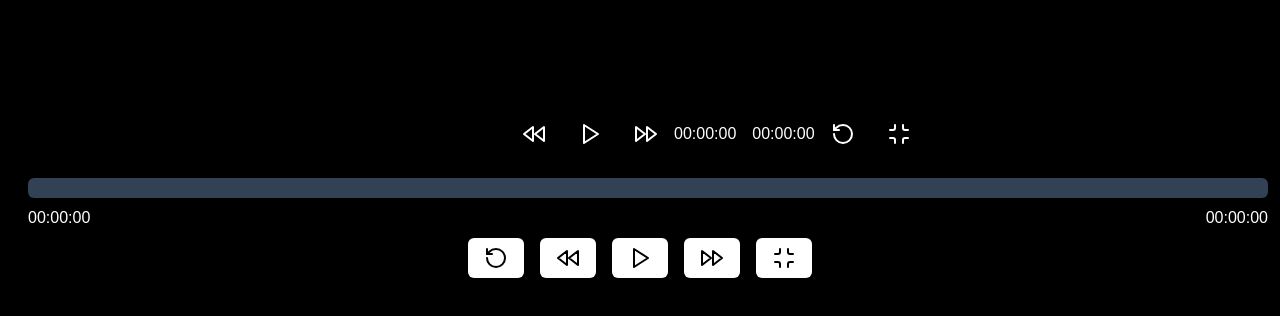
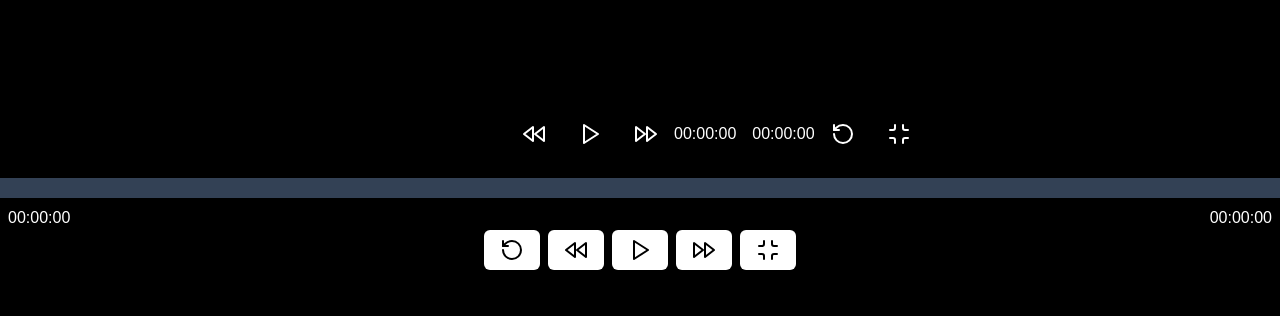
Before and after one commit to Jordan-Jack-12/glowing-potato-watchtogether, a Next.js app: page / in a window 1280 px wide. Both pictures are taken after a click on the button 784 px from the left and 700 px from the top of the page. Shown: the top 316 px of the page. Built offline with nearby package versions, Linux system fonts and the light colour scheme; no server answers.

Commit message:
changed ui minor improvement

```diff
--- a/src/app/layout.tsx
+++ b/src/app/layout.tsx
@@ -14,7 +14,8 @@ const geistMono = Geist_Mono({
 
 export const metadata: Metadata = {
   title: "Movie Theater",
-  description: "A watch-together like website to watch movies with friends across the world.",
+  description:
+    "A watch-together like website to watch movies with friends across the world.",
 };
 
 export default function RootLayout({
--- a/src/app/page.tsx
+++ b/src/app/page.tsx
@@ -216,12 +216,14 @@ export default function Home() {
         flexDirection: "column",
         alignItems: "center",
         textAlign: "center",
-        padding: "20px",
+        padding: "20px 0",
         background: "#000000",
         height: "100%",
       }}
     >
-      <h2 className="text-red-500">{error && error}</h2>
+      <div>
+        <h2 className="text-red-500">{error && error}</h2>
+      </div>
       <div
         className="relative"
         ref={videoContainerRef}
@@ -230,7 +232,7 @@ export default function Home() {
       >
         <video
           ref={videoRef}
-          className={`${isMaximize ? "w-full h-full" : "w-[720px] md:h-[70vh] mb-8 outline-2 outline-white border-2 border-white rounded-md"}`}
+          className={`${isMaximize ? "w-full h-full" : "w-[720px] md:h-[70vh] sm:mb-8 outline-1 outline-gray-600 border border-gray-600 rounded-md"}`}
         ></video>
         <div
           className={`${!isMaximize ? "hidden" : "absolute bottom-0 left-0 w-full flex items-center p-4 bg-black/60 text-white transition-opacity duration-300"}`}
@@ -258,9 +260,9 @@ export default function Home() {
           </div>
 
           {/* Timeline bar*/}
-          <div className="rounded-md flex-1 flex justify-between items-center">
+          <div className="rounded-md flex-1 flex gap-2 justify-between items-center">
             <h1 className="text-white">{TimeString(currentTime)}</h1>
-            <div className="w-full m-2 h-2 bg-slate-700 rounded-md flex items-start flex-1">
+            <div className="w-full my-2 h-2 bg-slate-700 rounded-md flex items-start flex-1">
               <div
                 className="bg-slate-50 h-full rounded-md"
                 style={{ width: `${(currentTime / videoTotalTime) * 100}%` }}
@@ -287,20 +289,20 @@ export default function Home() {
         </div>
       </div>
 
-      <div className="min-w-full rounded-md">
-        <div className="w-full m-2 h-5 bg-slate-700 rounded-md flex items-start">
+      <div className="w-full rounded-md">
+        <div className="w-full my-2 h-5 bg-slate-700 flex items-start">
           <div
-            className="bg-slate-50 h-full rounded-md"
+            className="bg-slate-50 h-full"
             style={{ width: `${(currentTime / videoTotalTime) * 100}%` }}
           ></div>
         </div>
-        <div className="w-full flex justify-between mx-2">
+        <div className="w-full flex justify-between px-2">
           <h1 className="text-white">{TimeString(currentTime)}</h1>
           <h1 className="text-white">{TimeString(videoTotalTime)}</h1>
         </div>
       </div>
 
-      <div className="*:m-2 flex">
+      <div className="flex gap-1 md:gap-2">
         <button
           onClick={handleRestart}
           className="bg-white text-black py-2 px-4 rounded-md"
@@ -332,7 +334,7 @@ export default function Home() {
           {isMaximize ? <Minimize /> : <Maximize />}
         </button>
       </div>
-      <div className="w-full text-center text-white">{url}</div>
+      <div className="w-full p-2 text-center text-gray-700 text-sm">{url}</div>
     </div>
   );
 }
```
